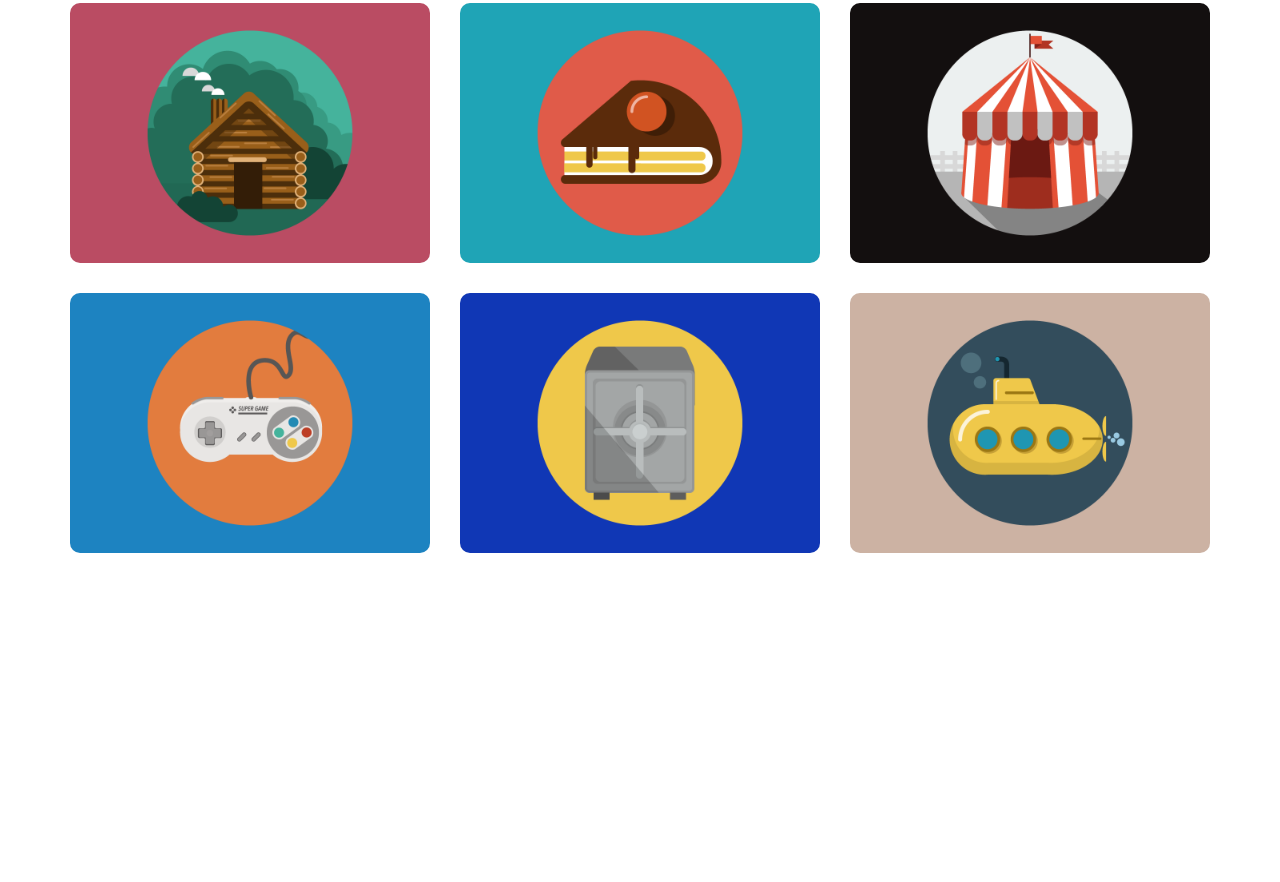
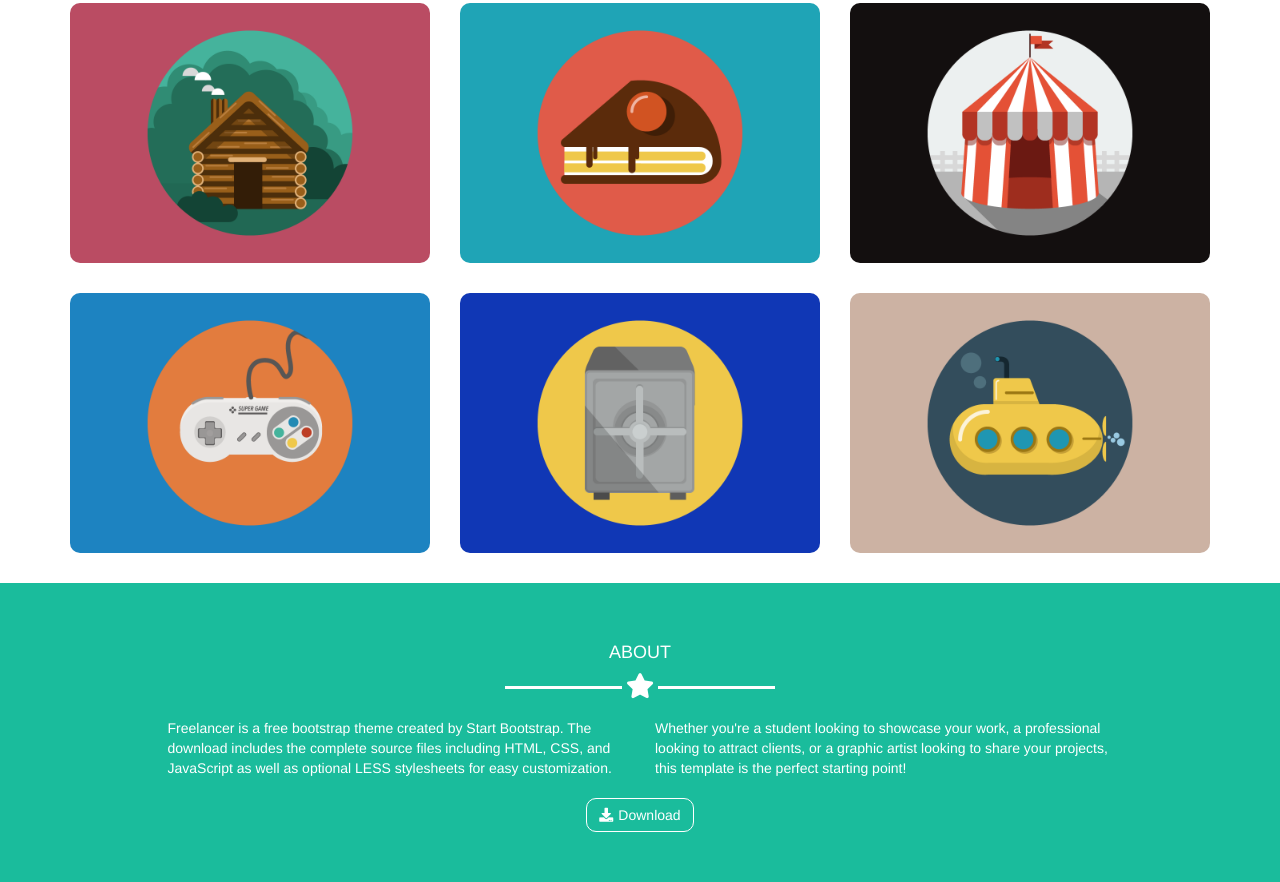
Before and after one commit to SalvatoreLauriola/html-css-bootstrap-freelancer, a plain HTML site: page index.html in a window 1280 px wide. Shown: the part 664-1546 px from the top of the page. Before the commit the page ends 1247 px from the top, so only its background shows below. Drawn offline with nearby package versions, Linux system fonts and the light colour scheme.

Commit message:
2nd part

```diff
--- a/index.html
+++ b/index.html
@@ -119,6 +119,51 @@
       </div>
     </div>
   </section>
+
+  <section id="info">
+    <div class="container">
+      <div class="row">
+        <h4>ABOUT</h4>
+        <div class="texto">
+          <i class="fas fa-star"></i>
+        </div>
+
+
+
+      </div>
+      <div class="row">
+        <div class="col-lg-5 col-lg-offset-1">
+          <p>Freelancer is a free bootstrap theme created by Start Bootstrap. The download includes the complete source files including HTML, CSS, and JavaScript as well as optional LESS stylesheets for easy customization.</p>
+        </div>
+        <div class="col-lg-5">
+          <p>Whether you're a student looking to showcase your work, a professional looking to attract clients, or a graphic artist looking to share your projects, this template is the perfect starting point!</p>
+        </div>
+
+      </div>
+
+      <div class="row">
+        <div class="text-center">
+
+          <a class="btn btn-large btn-border" href="#"><i class="fas fa-download"></i>Download</a>
+        </div>
+
+
+    </div>
+    <section class="contact">
+      <div class="container">
+        <div class="row">
+          <div class="contatti">
+
+
+          </div>
+
+
+        </div>
+
+      </div>
+
+    </section>
+  </section>
 </main>
 
 
--- a/styles/main.css
+++ b/styles/main.css
@@ -144,3 +144,40 @@ text-align: center;
 .img-port:hover .layover i {
   display: inline;
 }
+
+#info {
+  background-color: #1abc9c;
+  color: white;
+  padding-top: 50px;
+  padding-bottom: 50px;
+}
+
+#info h4  {
+  color: white;
+}
+
+#info .texto i {
+  color: white;
+}
+
+#info .texto::before,
+#info .texto::after {
+  content: '';
+  height: 3px;
+  background-color: white;
+  width: 10%;
+  line-height: 5px;
+  display: inline-block;
+}
+
+#info .btn-border {
+  border: 1px solid white;
+  border-radius: 10px;
+  text-decoration: none;
+  color: white;
+  margin-top: 10px;
+}
+
+#info .btn-border i {
+  margin-right: 5px;
+}
```
